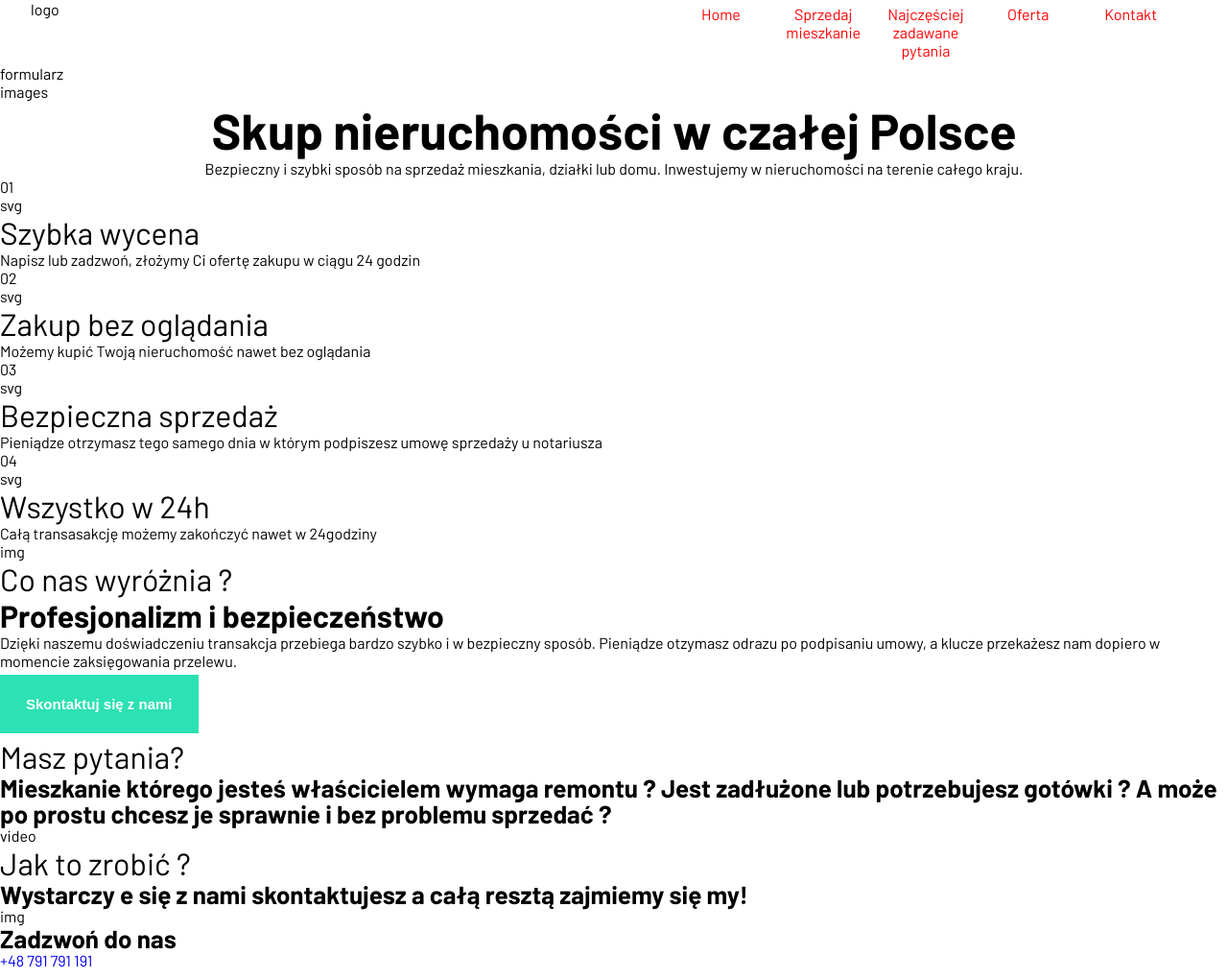
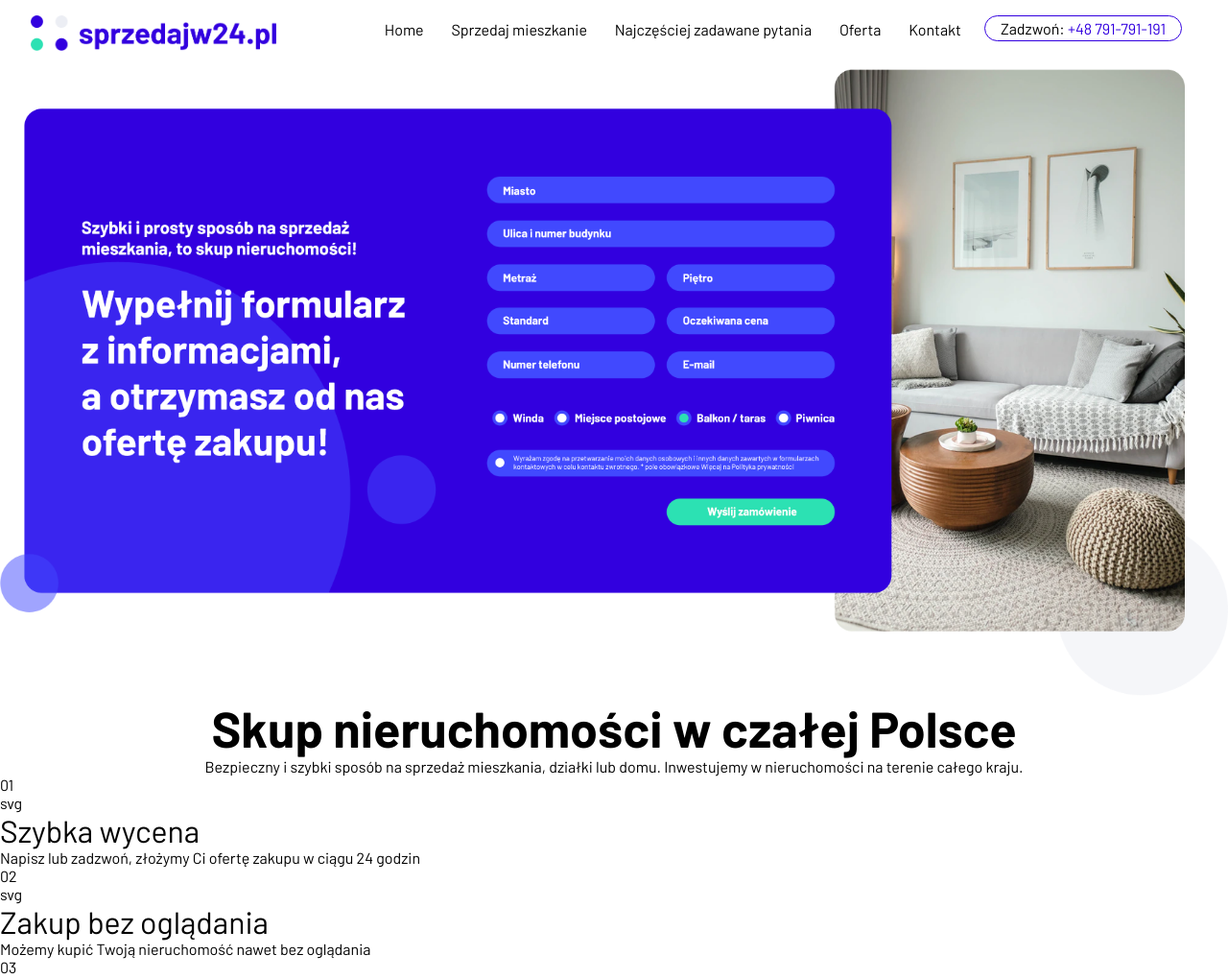
Before and after one commit to goszczynski/sprzedajw24-website, a plain HTML site: page index.html in a window 1280 px wide. Shown: the top 1020 px of the page at 96% size. Drawn offline with Linux system fonts and the light colour scheme.

Commit message:
header and main navigations done

```diff
--- a/index.html
+++ b/index.html
@@ -15,24 +15,26 @@
 <body>
     <header class="header u-display-flex u-justify-between">
         <div class="header__logo">
-            logo
+            <img src="/img/logo.png" alt="logo">
         </div>
         <nav class="header__menu" id="main-menu">
             <button class="header__menu--menu-toggle" id="toggle-menu">menu rozwijane</button>
             <div class="header__menu--menu-dropdown">
                 <ul class="nav-menu">
-                    <li><a href="index.html">Home</a></li>
-                    <li><a href="#">Sprzedaj mieszkanie</a></li>
-                    <li><a href="#">Najczęściej zadawane pytania</a></li>
-                    <li><a href="#">Oferta</a></li>
-                    <li><a href="#">Kontakt</a></li>
+                    <li><a href="index.html" class="nav-menu__link">Home</a></li>
+                    <li><a href="#" class="nav-menu__link">Sprzedaj mieszkanie</a></li>
+                    <li><a href="#" class="nav-menu__link">Najczęściej zadawane pytania</a></li>
+                    <li><a href="#" class="nav-menu__link">Oferta</a></li>
+                    <li><a href="#" class="nav-menu__link">Kontakt</a></li>
+                    <li><a href="tel:+48791791191" class="nav-menu__link nav-menu__link--phone">Zadzwoń: <span class="blue">+48 791-791-191</span></a></li>
                 </ul>
             </div>
         </nav>
     </header>
     <section class="hero">
-        <div class="hero__form">formularz</div>
-        <div class="hero__img">images</div>
+        <!-- <div class="hero__form">formularz</div> -->
+        <!-- <div class="hero__img">images</div> -->
+        <img src="/img/hero.png" alt="">
     </section>
     <section class="txt">
         <h1 class="heading--1 u-text-center">Skup <span class="color-blue">nieruchomości</span> w czałej Polsce</h1>
--- a/scss/base/_mixins.scss
+++ b/scss/base/_mixins.scss
@@ -1,3 +1,9 @@
+@mixin mini-up {
+    @media (min-width: #{$bp-mini}) {
+        @content
+    }
+}
+
 @mixin small-up {
     @media (min-width: #{$bp-small}) {
         @content
--- a/scss/base/_variables.scss
+++ b/scss/base/_variables.scss
@@ -24,6 +24,7 @@ $border-radius: 2rem;
 $grid-base: 10px;
 
 // Brakpoints
+$bp-mini: '336px';
 $bp-small: '536px';
-$bp-medium: '992px';
+$bp-medium: '1100px';
 $bp-large: '1280px';
--- a/scss/components/_button.scss
+++ b/scss/components/_button.scss
@@ -1,16 +1,17 @@
-.btn {
-    background-color: $violet-primary;
-    color: $white;
-    padding: 20px 25px;
-    display: inline-block;
+.btn a{
+    // background-color: $violet-primary;
+    // color: $white;
+    // padding: 1rem 2rem 1rem 2rem;
+    // height: 2rem;
+    // display: inline-block;
     cursor: pointer;
-    border: 2px solid transparent;
-    text-align: center;
-    font-size: $font-size-5;
-    font-weight: $font-weight-bold;
-    // border-radius: $border-radius;
-    margin: 5px 0;
-    transition: background-color .2s ease-in-out, border .2s ease-in-out, color .2s ease-in-out;
+    border: 1px solid $blue;
+
+
+
+    border-radius: $border-radius;
+
+    // transition: background-color .2s ease-in-out, border .2s ease-in-out, color .2s ease-in-out;
 
     &:hover {
         color: $violet-primary;
@@ -21,6 +22,7 @@
     &--small {
         padding: 12px 25px;
     }
+
 }
 
 .btn-menu {
--- a/scss/components/_navigation.scss
+++ b/scss/components/_navigation.scss
@@ -1,5 +1,6 @@
 .header__menu{
-
+    // border: 1px solid red;
+    // width: 100%;
 
     &--menu-toggle{
         position: absolute;
@@ -15,7 +16,7 @@
         white-space: nowrap;
         overflow: hidden;
 
-        @media (min-width: 35em) {
+        @include medium-up {
             display: none;
         }
     }
@@ -26,6 +27,7 @@
         left: 0.2em;
         display: block;
         text-indent: 0;
+        color: $blue;
     }
 
     &--menu-dropdown{
@@ -37,10 +39,11 @@
         margin: 0;
         background-color: $blue;
 
-        @media (min-width: 35em) {
+        @include medium-up {
             display: block;
             position: static;
             background: none;
+        }
     }
 }
 
@@ -54,36 +57,41 @@
     & li + li{
         border-top: 1px solid $blue-light;
 
-            @media (min-width: 35em) {
+        @include medium-up {
             border: 0;
         }
     }
 
-        & > li > a{
+    &__link{
         display: block;
-            padding: 0.8em 1em;
+        padding: 1rem 1rem;
         color: $white;
         font-weight: normal;
 
-            @media (min-width: 35em) {
+        @include medium-up {
             padding: 0.3em;
             text-align: center;
-                color: green;
+            color: $black;
             border: 0;
-                color: red !important;
+
+            &--phone{
+                border: 1px solid $blue;
+                padding: 0.2rem 1rem 0.2rem 1rem;
+                border-radius: $border-radius;
+            }
         }
     }
 
-        @media (min-width: 35em) {
+    @include medium-up {
         display: flex;
         border: 0;
         padding: 0 1em;
     }
 
     & > li{
-            @media (min-width: 35em) {
-                flex: 1;
-            }
+        @include medium-up {
+            justify-content: flex-end;
+            padding-left: 1.2rem;
         }
     }
 }
@@ -91,3 +99,11 @@
 .header__menu.is-open .header__menu--menu-dropdown{
     display: block;
 }
+
+span.blue{
+    color: $blue;
+
+    @media (max-width: 1100px) {
+       color: $white;
+    }
+}
--- a/scss/layout/_header.scss
+++ b/scss/layout/_header.scss
@@ -1,4 +1,16 @@
 .header {
     position: relative;
-    padding: 0 2rem 0 2rem;
+    padding: 1rem 2rem 1rem 2rem;
+
+    &__logo{
+        width: 10rem;
+
+        @include mini-up {
+            width: 12rem;
+        }
+
+        @include small-up {
+            width: 16rem;
+        }
+    }
 }
```
Also changed, not shown: css/style.css, img/hero.png (added), img/logo.png (added), scss/base/_colors.scss (line endings or trailing spaces), 2 other files. Lines whose indentation alone changed are shown as unchanged.
